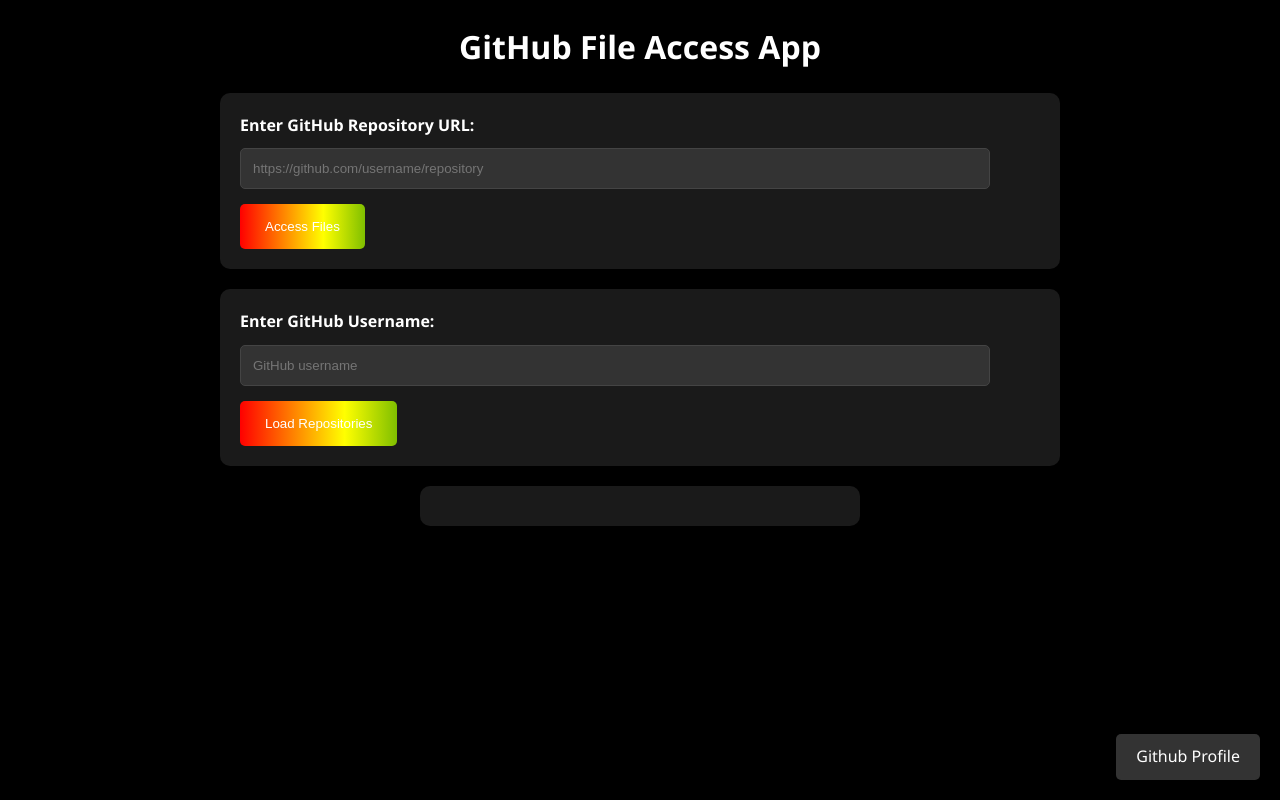
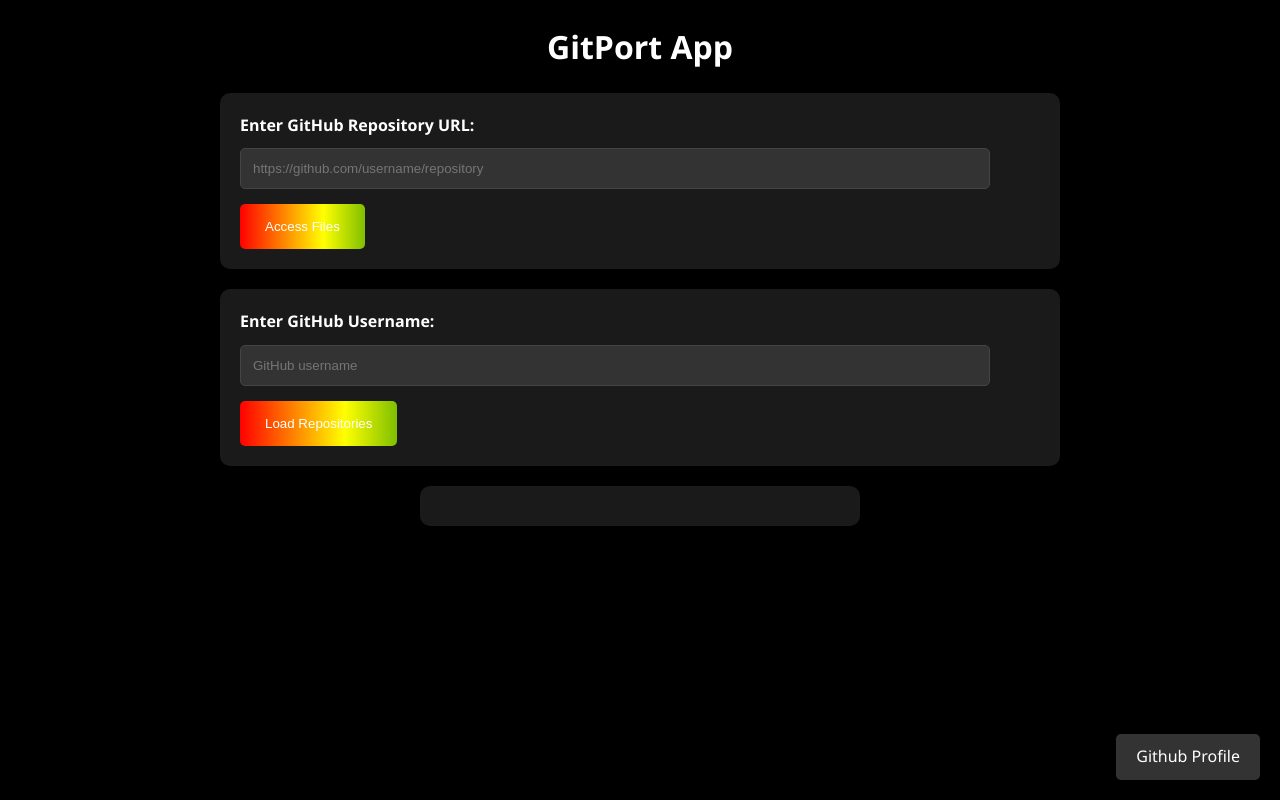
Before and after one commit to y8tireu/GitHub-File-Access2, a plain HTML site: page index.html in a window 1280 px wide. Drawn offline with Linux system fonts and the light colour scheme.

Commit message:
Update index.html

```diff
--- a/index.html
+++ b/index.html
@@ -151,7 +151,7 @@
 </head>
 
 <body>
-    <h1>GitHub File Access App</h1>
+    <h1>GitPort App</h1>
 
     <!-- Form to input GitHub repository URL -->
     <form id="repo-form">
```
